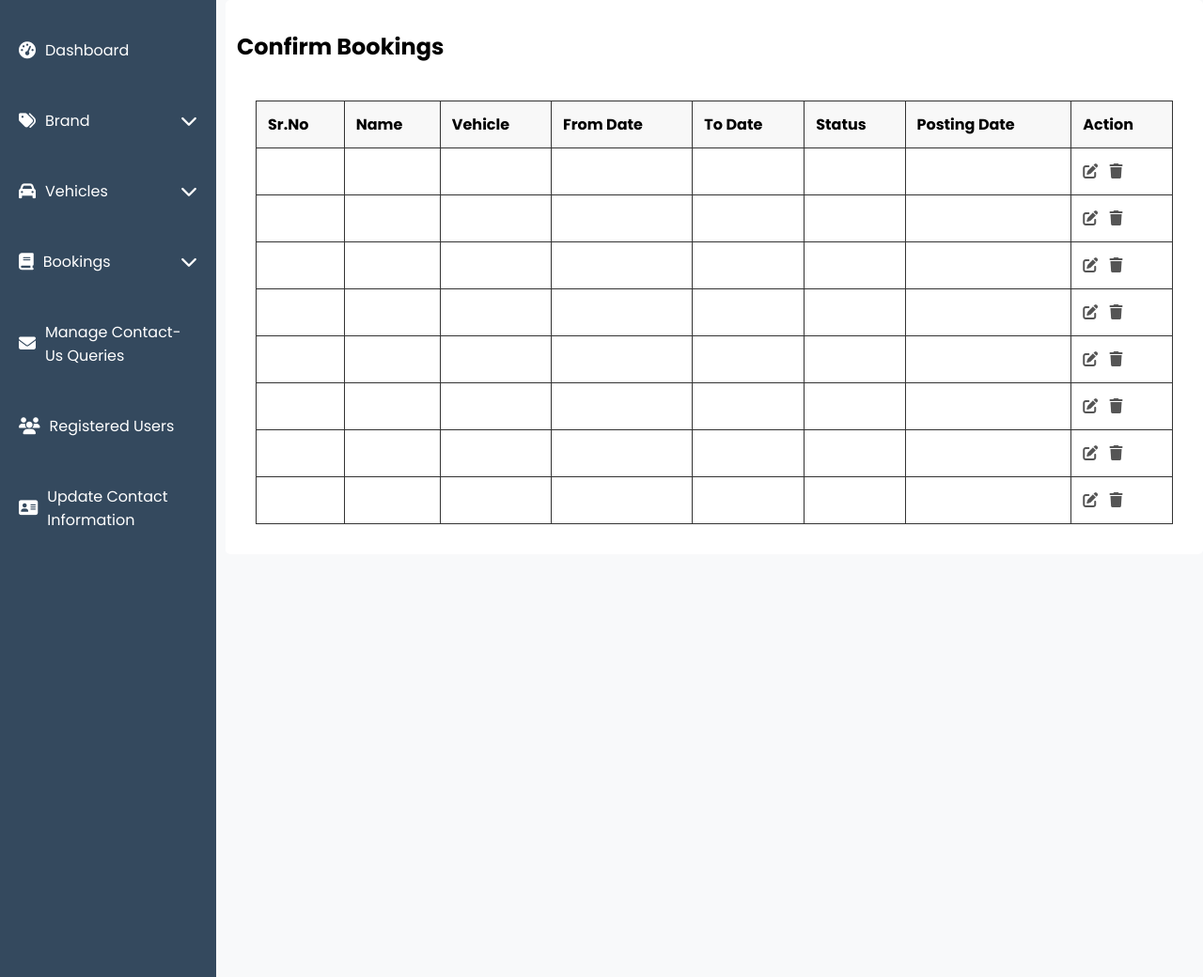
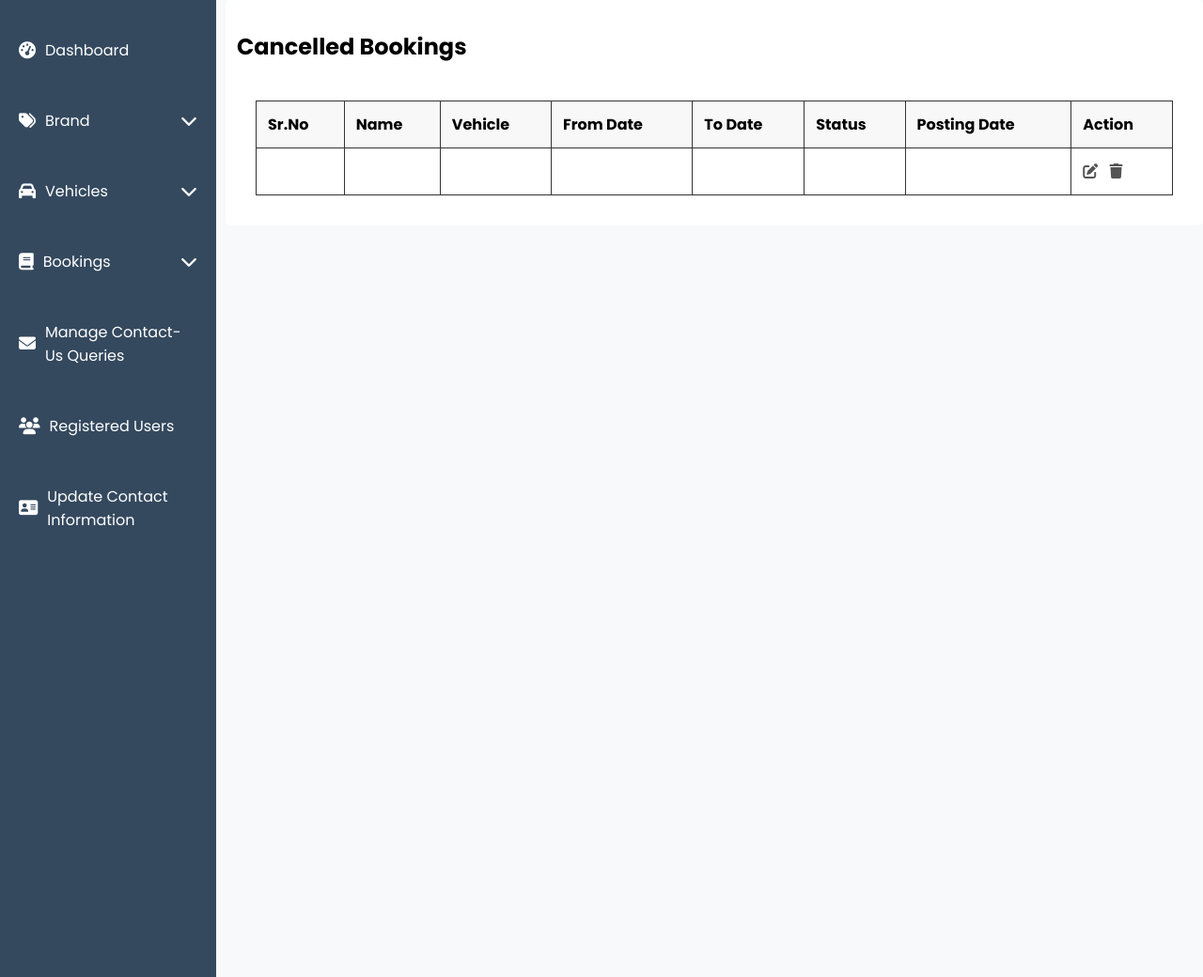
Before and after one commit to dhruv09dotcom/Rent-Ride, a PHP site: page /Admin/cancelled-booking.html in a window 1280 px wide. Shown: the part 73-1113 px from the top of the page at 94% size. Run offline with PHP 8.4, Linux system fonts and the light colour scheme; lists and menus that the app fills with data are empty.

Commit message:
Modified

```diff
--- a/Admin/cancelled-booking.html
+++ b/Admin/cancelled-booking.html
@@ -88,9 +88,9 @@
             </div>
 
             <!-- Canceled Booking Section -->
-            <div class="confirm-booking-content">
-                <h2>Confirm Bookings</h2>
-                <div class="confirm-booking-container">
+            <div class="cancelled-booking-content">
+                <h2>Cancelled Bookings</h2>
+                <div class="cancelled-booking-container">
                     <table>
                         <thead>
                             <tr>
@@ -118,97 +118,6 @@
                                     <a href="#"><i class="fas fa-trash"></i></a>
                                 </td>
                             </tr>
-                            <tr>
-                                <td></td>
-                                <td></td>
-                                <td></td>
-                                <td></td>
-                                <td></td>
-                                <td></td>
-                                <td></td>
-                                <td>
-                                    <a href="#"><i class="fas fa-edit"></i></a>
-                                    <a href="#"><i class="fas fa-trash"></i></a>
-                                </td>
-                            </tr>
-                            <tr>
-                                <td></td>
-                                <td></td>
-                                <td></td>
-                                <td></td>
-                                <td></td>
-                                <td></td>
-                                <td></td>
-                                <td>
-                                    <a href="#"><i class="fas fa-edit"></i></a>
-                                    <a href="#"><i class="fas fa-trash"></i></a>
-                                </td>
-                            </tr>
-                            <tr>
-                                <td></td>
-                                <td></td>
-                                <td></td>
-                                <td></td>
-                                <td></td>
-                                <td></td>
-                                <td></td>
-                                <td>
-                                    <a href="#"><i class="fas fa-edit"></i></a>
-                                    <a href="#"><i class="fas fa-trash"></i></a>
-                                </td>
-                            </tr>
-                            <tr>
-                                <td></td>
-                                <td></td>
-                                <td></td>
-                                <td></td>
-                                <td></td>
-                                <td></td>
-                                <td></td>
-                                <td>
-                                    <a href="#"><i class="fas fa-edit"></i></a>
-                                    <a href="#"><i class="fas fa-trash"></i></a>
-                                </td>
-                            </tr>
-                            <tr>
-                                <td></td>
-                                <td></td>
-                                <td></td>
-                                <td></td>
-                                <td></td>
-                                <td></td>
-                                <td></td>
-                                <td>
-                                    <a href="#"><i class="fas fa-edit"></i></a>
-                                    <a href="#"><i class="fas fa-trash"></i></a>
-                                </td>
-                            </tr>
-                            <tr>
-                                <td></td>
-                                <td></td>
-                                <td></td>
-                                <td></td>
-                                <td></td>
-                                <td></td>
-                                <td></td>
-                                <td>
-                                    <a href="#"><i class="fas fa-edit"></i></a>
-                                    <a href="#"><i class="fas fa-trash"></i></a>
-                                </td>
-                            </tr>
-                            <tr>
-                                <td></td>
-                                <td></td>
-                                <td></td>
-                                <td></td>
-                                <td></td>
-                                <td></td>
-                                <td></td>
-                                <td>
-                                    <a href="#"><i class="fas fa-edit"></i></a>
-                                    <a href="#"><i class="fas fa-trash"></i></a>
-                                </td>
-                            </tr>
                         </tbody>
                     </table>
                 </div>
--- a/Admin/style.css
+++ b/Admin/style.css
@@ -790,3 +790,161 @@ body {
 .confirm-booking-container table td a:hover i {
     color: #000;
 }
+
+/*=============================================*/
+/*---------- Cancelled Booking Section ----------*/
+/*=============================================*/
+
+.cancelled-booking-content {
+    flex: 1;
+    padding: 12px;
+    background: white;
+    margin-left: 10px;
+    border-radius: 5px;
+}
+
+.cancelled-booking-content h2 {
+    font-size: 24px;
+    margin-bottom: 20px;
+}
+
+.cancelled-booking-container {
+    padding: 20px;
+    border-radius: 8px;
+}
+
+.cancelled-booking-container table {
+    width: 100%;
+    border-collapse: collapse;
+}
+
+.cancelled-booking-container table thead {
+    background: #f8f8f8;
+}
+
+.cancelled-booking-container table th, .cancelled-booking-container table td {
+    padding: 12px;
+    text-align: left;
+    border: 1px solid #333;
+}
+
+.cancelled-booking-container table td i {
+    margin-right: 8px;
+    color: #555;
+}
+
+.cancelled-booking-container table td a:hover i {
+    color: #000;
+}
+
+/*====================================================*/
+/*---------- Update Contact-Us Info Section ----------*/
+/*====================================================*/
+
+.update-cui {
+    flex: 1;
+    padding: 12px;
+    max-width: 900px;
+    background: white;
+    margin-left: 10px;
+    border-radius: 5px;
+}
+
+/* Update-cui-Container */
+.update-cui-container {
+    padding: 20px;
+    border-radius: 5px;
+    border: 1px solid black;
+    margin-top: 20px;
+}
+
+.update-cui-container h3 {
+    margin-bottom: 15px;
+    font-weight: 600;
+}
+
+.update-cui-container form {
+    display: flex;
+    flex-direction: column;
+}
+
+.update-cui-container label {
+    font-weight: 500;
+    margin-bottom: 5px;
+}
+
+.update-cui-container input {
+    padding: 8px;
+    margin-bottom: 15px;
+    border: 1px solid #ddd;
+    border-radius: 4px;
+    width: 98%;
+}
+.update-cui-container textarea{
+    height: 60px;
+    resize: none;
+    padding: 8px;
+    border: 1px solid #ccc;
+    border-radius: 5px;
+    font-size: 14px;
+}
+
+.update-cui-container button {
+    width: 150px;
+    background: #004085;
+    color: white;
+    padding: 10px;
+    border: none;
+    border-radius: 4px;
+    cursor: pointer;
+}
+
+.update-cui-container button:hover {
+    background: #002752;
+}
+
+/*==============================================*/
+/*---------- Registered Users Section ----------*/
+/*==============================================*/
+
+.ru-content {
+    flex: 1;
+    padding: 12px;
+    background: white;
+    margin-left: 10px;
+    border-radius: 5px;
+}
+
+.ru-content h2 {
+    font-size: 24px;
+    margin-bottom: 20px;
+}
+
+.ru-container {
+    padding: 20px;
+    border-radius: 8px;
+}
+
+.ru-container table {
+    width: 100%;
+    border-collapse: collapse;
+}
+
+.ru-container table thead {
+    background: #f8f8f8;
+}
+
+.ru-container table th, .ru-container table td {
+    padding: 12px;
+    text-align: left;
+    border: 1px solid #333;
+}
+
+.ru-container table td i {
+    margin-right: 8px;
+    color: #555;
+}
+
+.ru-container table td a:hover i {
+    color: #000;
+}
```
Also changed, not shown: Admin/confirmed-booking.html (+0 -91 lines), Admin/manage-brand.html (+0 -70 lines), Admin/manage-contact-us.html (+33 -2 lines), Admin/manage-vehicle.html (+0 -84 lines), Admin/new-booking.html (+0 -91 lines), Admin/registered-users.html (+32 -2 lines), Admin/update-contact-info.html (+16 -1 lines).
